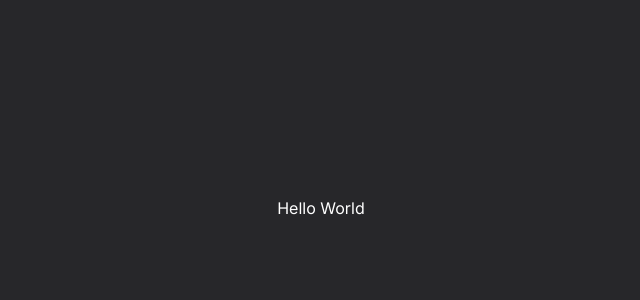
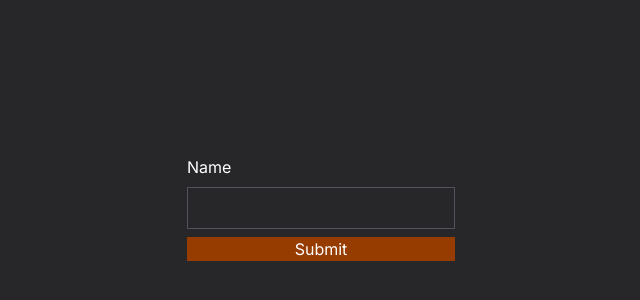
Before and after one commit to DarkstarXDD/next-playground, a Next.js app: page / in a window 1280 px wide. Shown: the part 192-492 px from the top of the page, without its empty margins (319-959 px from the left). Built offline with nearby package versions, Linux system fonts and the light colour scheme.

Commit message:
server action not working after prevent default

```diff
--- /dev/null
+++ b/src/actions/actions.ts
@@ -0,0 +1,5 @@
+"use server"
+
+export async function testAction(formData: FormData) {
+  console.log(formData)
+}
--- a/src/app/page.tsx
+++ b/src/app/page.tsx
@@ -1,7 +1,9 @@
+import MyForm from "@/components/MyForm"
+
 export default function HomePage() {
   return (
     <div>
-      <h1>Hello World</h1>
+      <MyForm />
     </div>
   )
 }
--- /dev/null
+++ b/src/components/MyForm.tsx
@@ -0,0 +1,26 @@
+"use client"
+
+import { testAction } from "@/actions/actions"
+
+export default function MyForm() {
+  return (
+    <form
+      action={testAction}
+      className="grid gap-2"
+      onSubmit={(e) => {
+        e.preventDefault()
+        console.log("Test")
+        e.currentTarget.requestSubmit()
+      }}
+    >
+      <label htmlFor="input">Name</label>
+      <input
+        type="text"
+        name="username"
+        id="input"
+        className="border border-zinc-600 px-4 py-2"
+      />
+      <button className="cursor-pointer bg-amber-800">Submit</button>
+    </form>
+  )
+}
```
